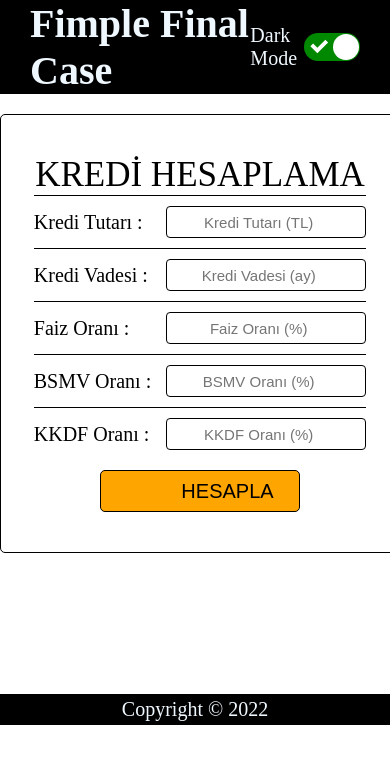
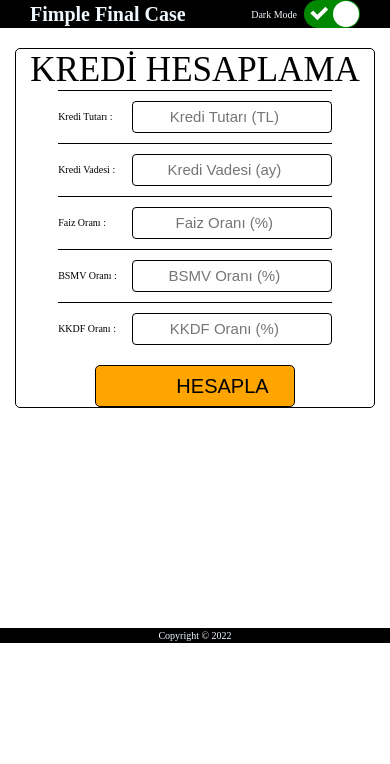
Before and after one commit to canerguler00/Fimple-Credit-Calculator-Case, a React (Create React App) app: page / in a window 390 px wide. Shown: the top 764 px of the page. Built offline with nearby package versions, Linux system fonts and the light colour scheme.

Commit message:
responsive css added

```diff
--- a/src/App.css
+++ b/src/App.css
@@ -154,7 +154,7 @@ body {
 table {
   font-family: arial, sans-serif;
   border-collapse: collapse;
-  width: 90%;
+  width: 100%;
   margin-left: auto;
   margin-right: auto;
 }
@@ -169,6 +169,7 @@ td, th {
   margin: 10px 25px;
   padding: 10px 0;
   border-radius: 5px;
+
 }
 .underline{
   border-top: 2px solid black;
@@ -177,4 +178,49 @@ td, th {
   margin-left: auto;
   margin-right: auto;
 }
+.table-container{
+  overflow-x: auto;
+  overflow-y: auto;
+}
 /* main component end */
+
+@media screen and (max-width: 650px) {
+  td, th {
+    padding: 6px;
+  }
+  html{
+    font-size: 16px;
+  }
+}
+@media screen and (max-width: 500px) {
+  td, th {
+    padding: 4px;
+  }
+  html{
+    font-size: 12px;
+  }
+  .content{
+    width: 370px;
+    height: 370px;
+  }
+  .content-item{
+    width: 370px;
+    height: 370px;
+  }
+}
+@media screen and (max-width: 400px) {
+  td, th {
+    padding: 2px;
+  }
+  html{
+    font-size: 10px;
+  }
+  .content{
+    width: 360px;
+    height: 360px;
+  }
+  .content-item{
+    width: 360px;
+    height: 360px;
+  }
+}
--- a/src/Components/Table.js
+++ b/src/Components/Table.js
@@ -72,16 +72,18 @@ const Table = forwardRef((props, ref) => {
   }
 
   return (
-    <div>
+    <div >
       {isTable ?
       (
-        <div className="table-content">
+        <div className="table-content" >
           <h3 className="table-title">GERİ ÖDEME PLANI TABLOSU</h3>
           <div className="underline"></div>
           <br />
+          <div className="table-container" >
           <table>
           {createTable}
           </table>
+          </div>
         </div>
       )
       :
--- a/src/pages/Layout.js
+++ b/src/pages/Layout.js
@@ -2,8 +2,6 @@ import React from 'react'
 import Navbar from './Navbar'
 import Main from './Main'
 import Footer from './Footer'
-
-
 
 function Layout() {
   return (
```
